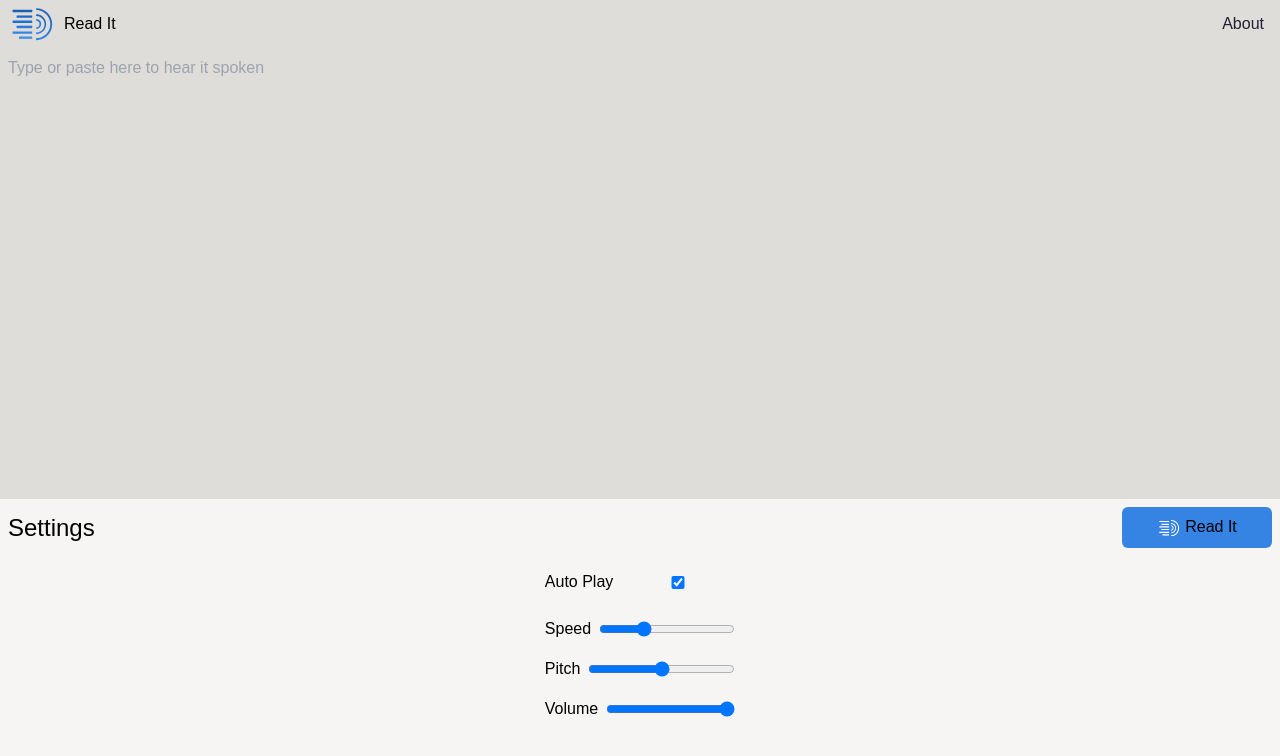
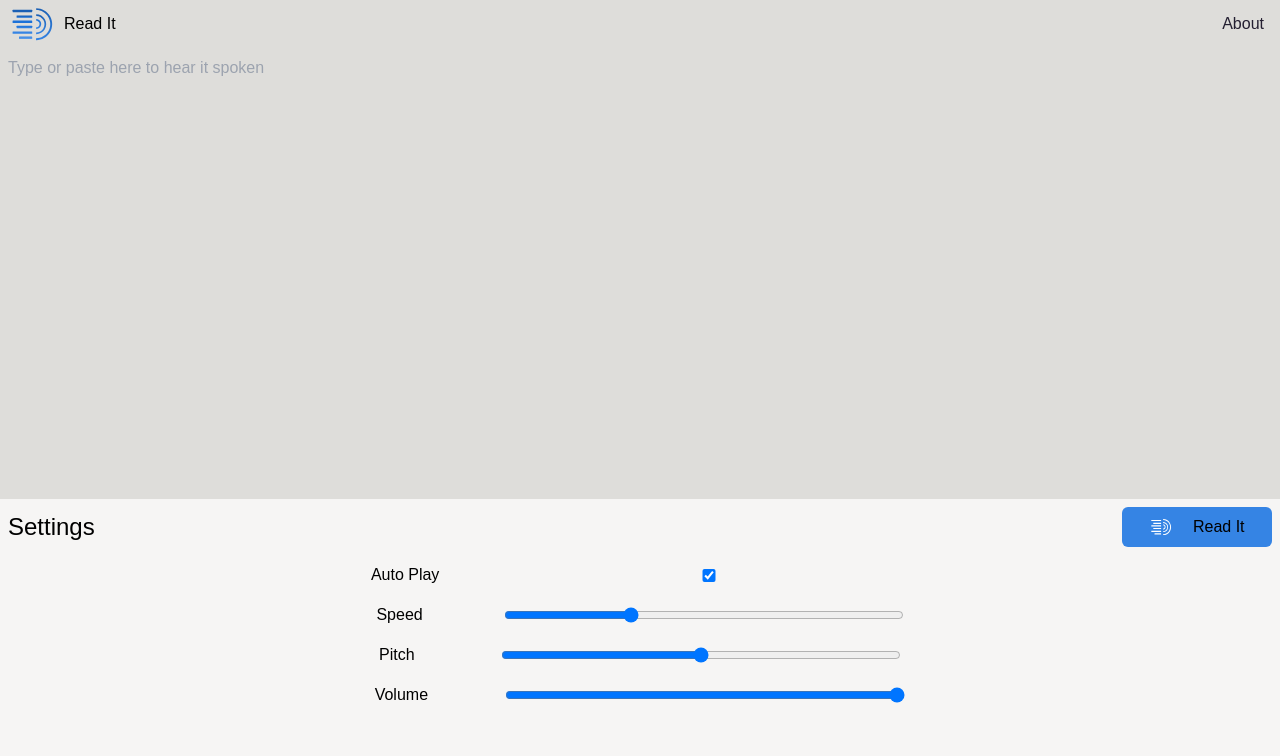
Before and after one commit to dvirberlo/read_it, a React (Vite) app: page / in a window 1280 px wide. Shown: the top 756 px of the page. Built offline with nearby package versions, Linux system fonts and the light colour scheme; a web font is replaced by a local one.

Commit message:
feat: UI improvements

```diff
--- a/src/components/layout/Header.tsx
+++ b/src/components/layout/Header.tsx
@@ -1,11 +1,13 @@
 import { displayName } from "@/../package.json";
-import { pathsByName, routeIndexByPath } from "@/main";
+import { pathsByName, routeIndexByPath, routes } from "@/main";
 import { useLocation, useNavigate } from "react-router-dom";
 
 export default function Header() {
   const navigateTo = useNavigate();
+
   const location = useLocation();
-  const routeIndex = routeIndexByPath[location.pathname] ?? -1;
+  const index = routeIndexByPath[location.pathname];
+  const routeName = index === undefined ? undefined : routes[index].id;
 
   return (
     <header className="flex flex-row flex-none items-center bg-background3 text-content1 w-full h-12">
@@ -22,9 +24,13 @@ export default function Header() {
       </p>
       <p
         className="ml-auto mr-4 cursor-pointer hover:text-primary4 text-content2"
-        onClick={() => navigateTo(pathsByName.About)}
+        onClick={() =>
+          navigateTo(
+            routeName === "Home" ? pathsByName.About : pathsByName.Home
+          )
+        }
       >
-        About
+        {routeName === "Home" ? "About" : "Home"}
       </p>
     </header>
   );
--- a/src/pages/home/Home.tsx
+++ b/src/pages/home/Home.tsx
@@ -74,22 +74,23 @@ function ReaderButton({
 
   return (
     <button
-      className="bg-primary3 text-content1 p-2 rounded-md min-w-[100px] max-w-[150px] w-1/4 mx-2"
+      className="bg-primary3 text-content1 p-2 rounded-md min-w-[100px] max-w-[150px] w-1/4 mx-2 flex justify-evenly"
       onClick={action}
     >
       {
         {
           stopped: (
             <img
-              className="inline-block mr-1 h-6"
+              className="inline-block  h-6 items-baseline"
               src="/images/icon/icon-white.svg"
               alt="speaker"
             />
           ),
-          speaking: <span className="mr-1">&#10074;&#10074;</span>,
-          paused: <span className="mr-1">&#9654;</span>,
+          speaking: <span className="">&#10074;&#10074;</span>,
+          paused: <span className="">&#9654;</span>,
         }[readerState.status]
       }
+      <span className="">
         {
           {
             stopped: "Read It",
@@ -97,6 +98,7 @@ function ReaderButton({
             paused: "Resume",
           }[readerState.status]
         }
+      </span>
     </button>
   );
 }
--- a/src/pages/home/Settings.tsx
+++ b/src/pages/home/Settings.tsx
@@ -10,8 +10,8 @@ import { ToggleSetting } from "../../components/inputs/ToggleInput";
 import { Delayer } from "./delayer";
 
 const inputDivStyle: string =
-  "flex flex-row flex-wrap items-center my-2 justify-around";
-const inputStyle: string = "max-w-[500px] w-1/3 flex-grow";
+  "flex flex-row items-center my-2 justify-around w-full max-w-[600px]";
+const inputStyle: string = "max-w-[500px] w-2/3";
 
 // const readerDemoTimeout = 1000;
 
@@ -49,9 +49,9 @@ export function Settings({ readDelayer }: { readDelayer: Delayer }) {
   );
 
   return (
-    <div>
+    <div className="w-full">
       {/* <p>{JSON.stringify(settings.current)}</p> */}
-      <div className="flex flex-col flex-wrap p-2 ">
+      <div className="flex flex-col flex-wrap p-2 w-full items-center">
         {voices?.length ? (
           <ChoiceSetting
             label="Voice"
```
Lines whose indentation alone changed are shown as unchanged.
